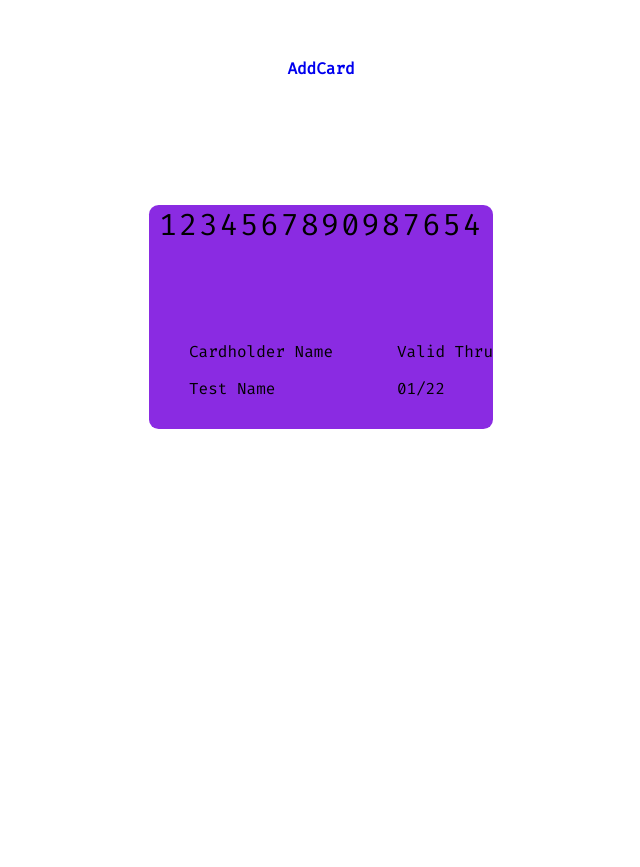
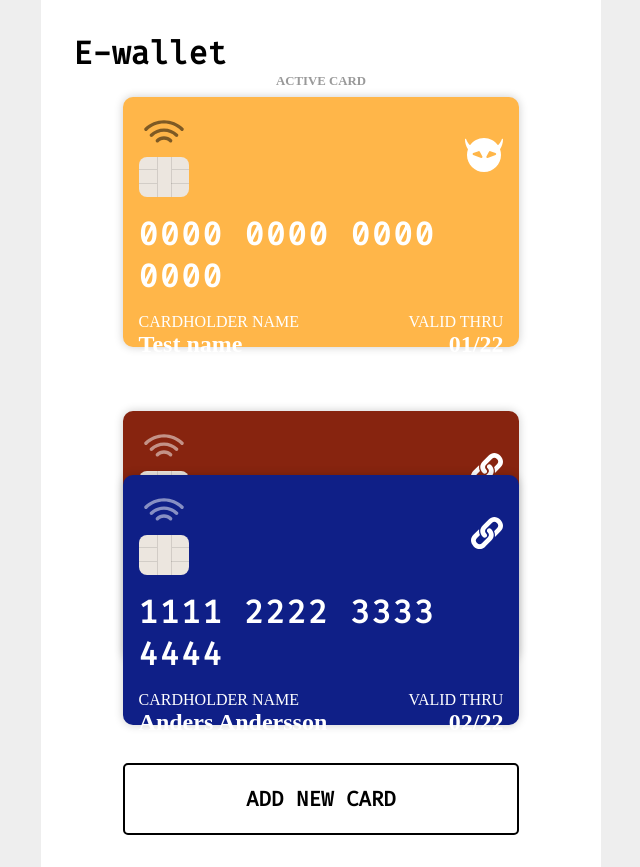
Before and after one commit to Puttzer/E-Wallet-project, a Vue app: page / in a window 1280 px wide. Shown: the whole page, without its empty margins (319-959 px from the left). Before the commit the page ends 816 px from the top, so only its background shows below. Built offline with nearby package versions, Linux system fonts and the light colour scheme.

Commit message:
Copied code from Desktop to laptop, Finished card and cardstack with proper styling.

```diff
--- a/src/App.vue
+++ b/src/App.vue
@@ -7,30 +7,13 @@
 <style lang="scss">
 @import url("https://fonts.googleapis.com/css?family=Fira+Code&display=swap");
 
-#app {
-  font-family: Fira Code, Helvetica, Arial, sans-serif;
-  -webkit-font-smoothing: antialiased;
-  -moz-osx-font-smoothing: grayscale;
-  text-align: center;
-  padding: 1rem;
-  height: 100vh;
-  max-width: 24rem;
-  margin: 0 auto;
+* {
   box-sizing: border-box;
-  border: 4px solid white;
+  padding: 0;
+  margin: 0;
 }
 
-#nav {
-  padding: 30px;
-
-  a {
-    //any styling on routerlink needs to be done here
-    font-weight: bold;
-    text-decoration: none;
-    // Simply on hover, will change upon need
-    &:hover {
-      color: #42b983;
-    }
-  }
+body {
+  background: #eee;
 }
 </style>
--- a/src/components/Card.vue
+++ b/src/components/Card.vue
@@ -1,16 +1,23 @@
 <template>
-  <div class="card">
-    <!-- space to hold card number -->
-    <!-- <h1 class="card-num">{{cardnumber}}</h1> -->
-    <h1 class="card-num">1234567890987654</h1>
-    <ul class="owner-input">
+  <div
+    v-on:click="$emit('change-card', cardInfo)"
+    class="card"
+    :style="{'background-color':cardInfo.bgColor}"
+  >
+    <div class="vendor">
+      <img :src="cardInfo.chip" alt="vendor" />
+      <img :src="cardInfo.vendor" alt="vendor" />
+    </div>
+
+    <h1>{{cardInfo.cardNum}}</h1>
+    <ul>
       <li>
-        <span>Cardholder Name</span>
-        <p>Test Name</p>
+        <p>Cardholder name</p>
+        <h2>{{cardInfo.Name}}</h2>
       </li>
       <li>
-        <span>Valid Thru</span>
-        <p>01/22</p>
+        <p>Valid thru</p>
+        <h2>{{cardInfo.vaildThru}}</h2>
       </li>
     </ul>
   </div>
@@ -18,35 +25,46 @@
 
 <script>
 export default {
-  name: "Card"
-  // props: "cardnumber"
+  name: "Card",
+  props: ["cardInfo"]
 };
 </script>
 
-<style>
+<style lang="scss" scoped>
 .card {
-  background-color: blueviolet;
-  max-width: 24rem;
-  height: 14rem;
-  border-radius: 0.6rem;
-  /* display: grid;
-  grid-template-columns: 1fr, auto;
-  grid-template-rows: 1fr, auto; */
-}
-
-.card-num {
-  margin: 6rem 0;
-  font-size: 1.9rem;
-  font-weight: 100;
-  letter-spacing: 2px;
-  /* grid-area: 1/1/1/2; */
-}
-
-.owner-input {
-  list-style: none;
+  width: 80%;
+  z-index: 1;
+  margin: auto;
+  height: 250px;
   display: flex;
-  margin: 1.9rem 0;
-  text-align: left;
+  padding: 1rem;
+  color: #fff;
+  flex-flow: column;
+  border-radius: 10px;
   justify-content: space-between;
+  box-shadow: 0 0 10px rgba(#000, 0.2);
+  .vendor {
+    display: flex;
+    align-items: center;
+    justify-content: space-between;
+  }
+  h1 {
+    margin: 1rem 0;
+    letter-spacing: 2px;
+  }
+  ul {
+    display: flex;
+    list-style: none;
+    align-items: center;
+    justify-content: space-between;
+    li {
+      p {
+        text-transform: uppercase;
+      }
+      &:nth-child(2) {
+        text-align: right;
+      }
+    }
+  }
 }
 </style>
--- /dev/null
+++ b/src/components/CardStack.vue
@@ -0,0 +1,32 @@
+<template>
+  <div class="card-stack">
+    <Card
+      @change-card="$emit('change-card', card)"
+      v-for="card in cards"
+      :key="card.id"
+      :cardInfo="card"
+      class="card-item"
+    />
+  </div>
+</template>
+
+<script>
+import Card from "./Card";
+export default {
+  name: "CardStack",
+  components: { Card },
+  computed: {
+    cards() {
+      return this.$root.$data.cards;
+    }
+  }
+};
+</script>
+
+<style lang="scss" scoped>
+.card-stack {
+  display: grid;
+  margin: 4rem 0 14rem;
+  grid-auto-rows: 4rem;
+}
+</style>
--- /dev/null
+++ b/src/components/Top.vue
@@ -0,0 +1,20 @@
+<template>
+  <div>
+    <h1>{{heading}}</h1>
+  </div>
+</template>
+
+<script>
+export default {
+  name: "Top",
+  props: ["heading"]
+};
+</script>
+
+<style lang="scss" scoped>
+h1 {
+  margin: 2rem 0;
+  text-align: center;
+  font-family: "Fira Code";
+  text-transform: uppercase;
+}
--- a/src/main.js
+++ b/src/main.js
@@ -6,5 +6,27 @@ Vue.config.productionTip = false
 
 new Vue({
   router,
+  data: () => ({
+    cards: [
+      {
+        id: 1,
+        chip: require("./assets/chip-light.svg"),
+        vendor: require("./assets/vendor-blockchain.svg"),
+        cardNum: "1111 2222 3333 4444",
+        Name: "Anders Andersson",
+        vaildThru: "01/22",
+        bgColor: "#87240F"
+      },
+      {
+        id: 2,
+        chip: require("./assets/chip-light.svg"),
+        vendor: require("./assets/vendor-blockchain.svg"),
+        cardNum: "1111 2222 3333 4444",
+        Name: "Anders Andersson",
+        vaildThru: "02/22",
+        bgColor: "#0F1F87"
+      },
+    ]
+  }),
   render: h => h(App)
 }).$mount('#app')
--- a/src/views/AddCard.vue
+++ b/src/views/AddCard.vue
@@ -3,6 +3,7 @@
     <div id="nav">
       <router-link to="/">Home</router-link>
     </div>
+    <H1>THIS IS ADDCARD PAGE</H1>
 
     <router-view />
   </div>
@@ -11,8 +12,21 @@
 
 
 <script>
-export default {};
+// import Card from "../components/Card";
+// import Top from "../components/Top";
+// import CardStack from "../components/CardStack";
+export default {
+  name: "AddCard"
+};
 </script>
 
 <style>
+h1 {
+  font-family: "Fira Code";
+}
+a {
+  font-family: "Fira Code";
+  text-decoration: none;
+  font-size: 34px;
+}
 </style>
--- a/src/views/Home.vue
+++ b/src/views/Home.vue
@@ -1,21 +1,72 @@
 <template>
-  <div class="app">
-    <div id="nav">
-      <router-link to="/addcard">AddCard</router-link>
-      <router-view />
-    </div>
-    <Card />
+  <div class="wrapper">
+    <Top heading="E-wallet" />
+    <h3>Active card</h3>
+    <Card :cardInfo="cardInfo" />
+    <CardStack @change-card="ChangeCard" />
+    <router-link to="/addcard">Add new card</router-link>
   </div>
 </template>
 
 <script>
 import Card from "../components/Card";
+import Top from "../components/Top";
+import CardStack from "../components/CardStack";
 export default {
   name: "Home",
-  components: {
-    Card
+  components: { Top, Card, CardStack },
+
+  data: () => ({
+    cardInfo: {
+      chip: require("../assets/chip-dark.svg"),
+      vendor: require("../assets/vendor-evil.svg"),
+      cardNum: "0000 0000 0000 0000",
+      Name: "Test name",
+      vaildThru: "01/22",
+      bgColor: "#ffb649"
+    }
+  }),
+  methods: {
+    ChangeCard(data) {
+      this.cardInfo = data;
+    }
   }
 };
 </script>
-<style lang="scss" scoped>
+
+<style lang="scss" scoped >
+.wrapper {
+  width: 100%;
+  margin: auto;
+  padding: 2rem;
+  max-width: 560px;
+  background: #fff;
+  // font-family: "Fira Code";
+  h3 {
+    color: #999;
+    font-size: 0.8rem;
+    text-align: center;
+    margin-bottom: 0.5rem;
+    text-transform: uppercase;
+  }
+  a {
+    width: 80%;
+    margin: auto;
+    padding: 20px;
+    color: #000;
+    display: block;
+    transition: 0.3s;
+    font-weight: bold;
+    font-size: 1.3rem;
+    border-radius: 5px;
+    text-align: center;
+    text-decoration: none;
+    border: 2px solid #000;
+    text-transform: uppercase;
+    &:hover {
+      color: #fff;
+      background: #000;
+    }
+  }
+}
 </style>
```
